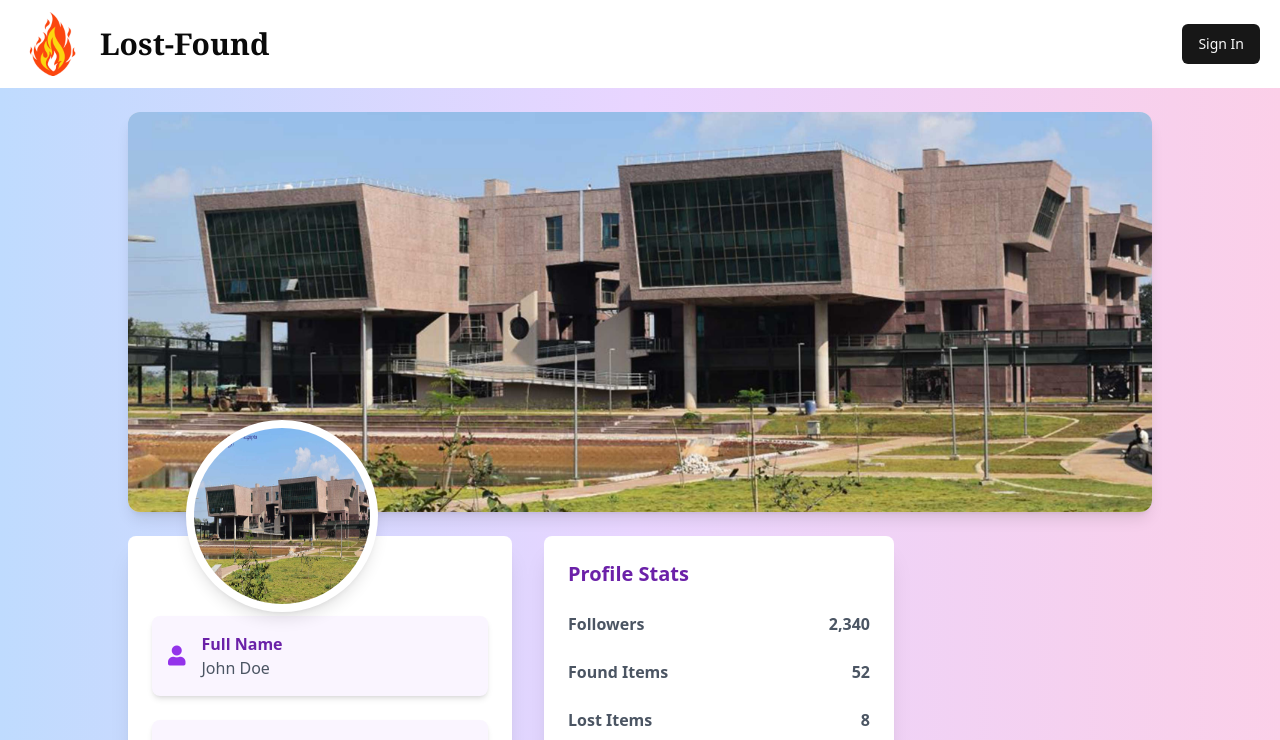
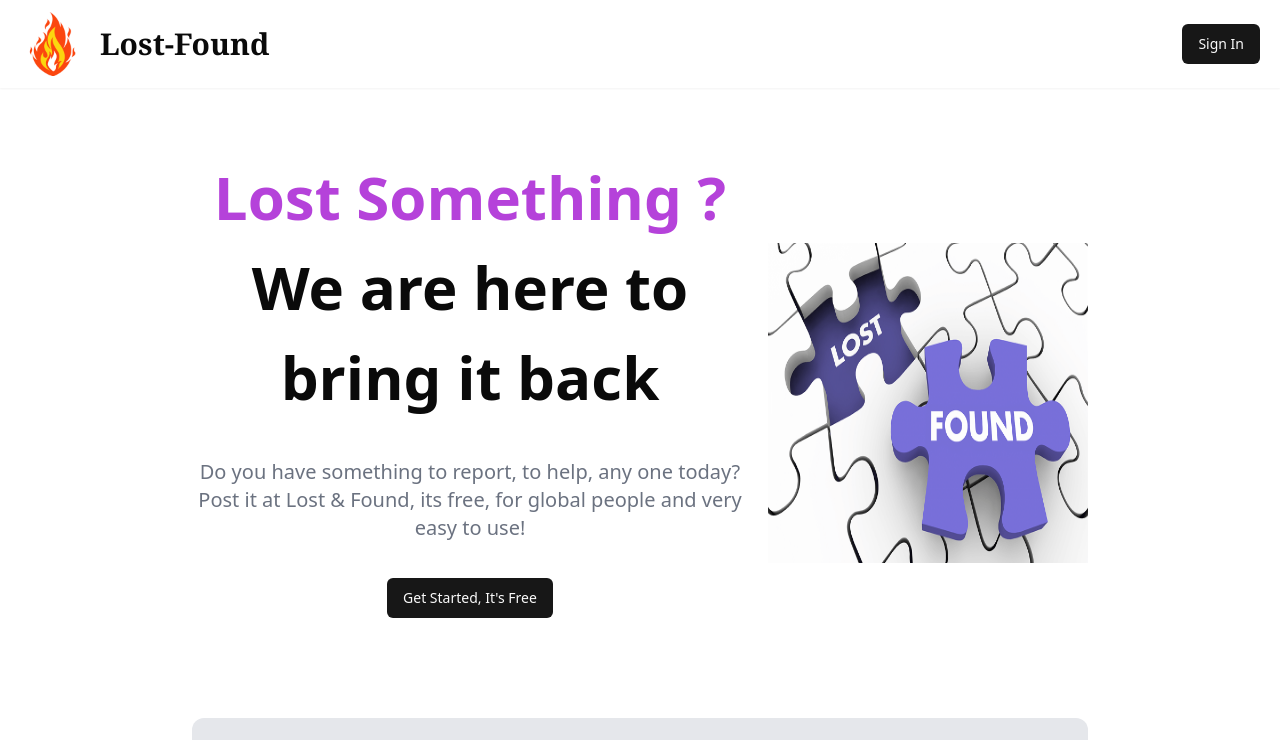
Before and after one commit to krishnaj01/404NotFound_AutomatexHackathon_Meraz5.0, a React (Vite) app in the folder frontend/lost-found/: page / in a window 1280 px wide. Shown: the top 740 px of the page. Built offline with nearby package versions, Linux system fonts and the light colour scheme; no server answers.

Commit message:
profile page added

```diff
--- a/frontend/lost-found/src/App.jsx
+++ b/frontend/lost-found/src/App.jsx
@@ -1,11 +1,11 @@
-import ProfileForm from './components/custom/ProfileForm'
+import Landing from './components/custom/Landing'
 
 
 function App() {
 
   return (
     <>
-      <ProfileForm/>
+      <Landing/>
     </>
   )
 }
--- a/frontend/lost-found/src/main.jsx
+++ b/frontend/lost-found/src/main.jsx
@@ -10,6 +10,7 @@ import Home from './components/HomePage/Home';
 import Footer from './components/custom/Footer';
 import Lost from './components/custom/Lost';
 import Found from './components/custom/Found';
+import Profile from './components/custom/ProfileForm';
 
 const route = createBrowserRouter([
   {
@@ -28,6 +29,10 @@ const route = createBrowserRouter([
     path: "/found",
     element: <Found />,
   },
+  {
+    path: "/profile",
+    element: <Profile />,
+  },
 ]);
 
 createRoot(document.getElementById('root')).render(
```
